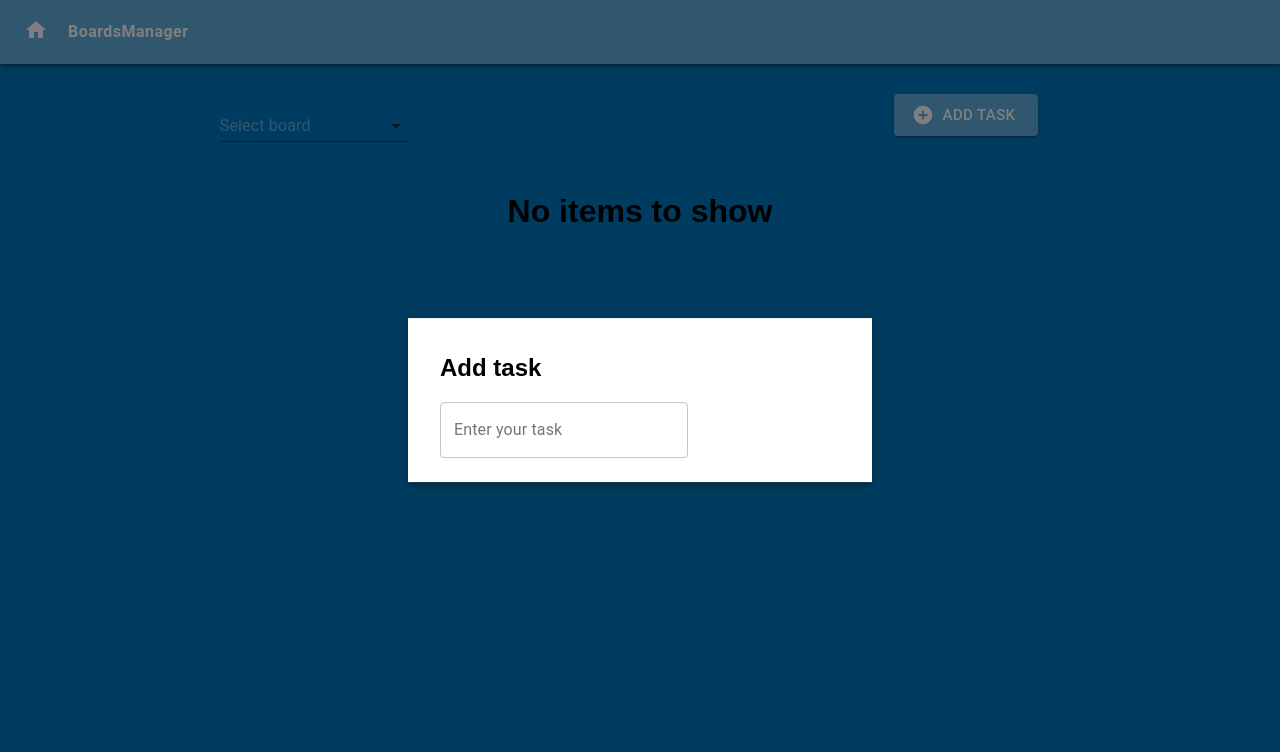
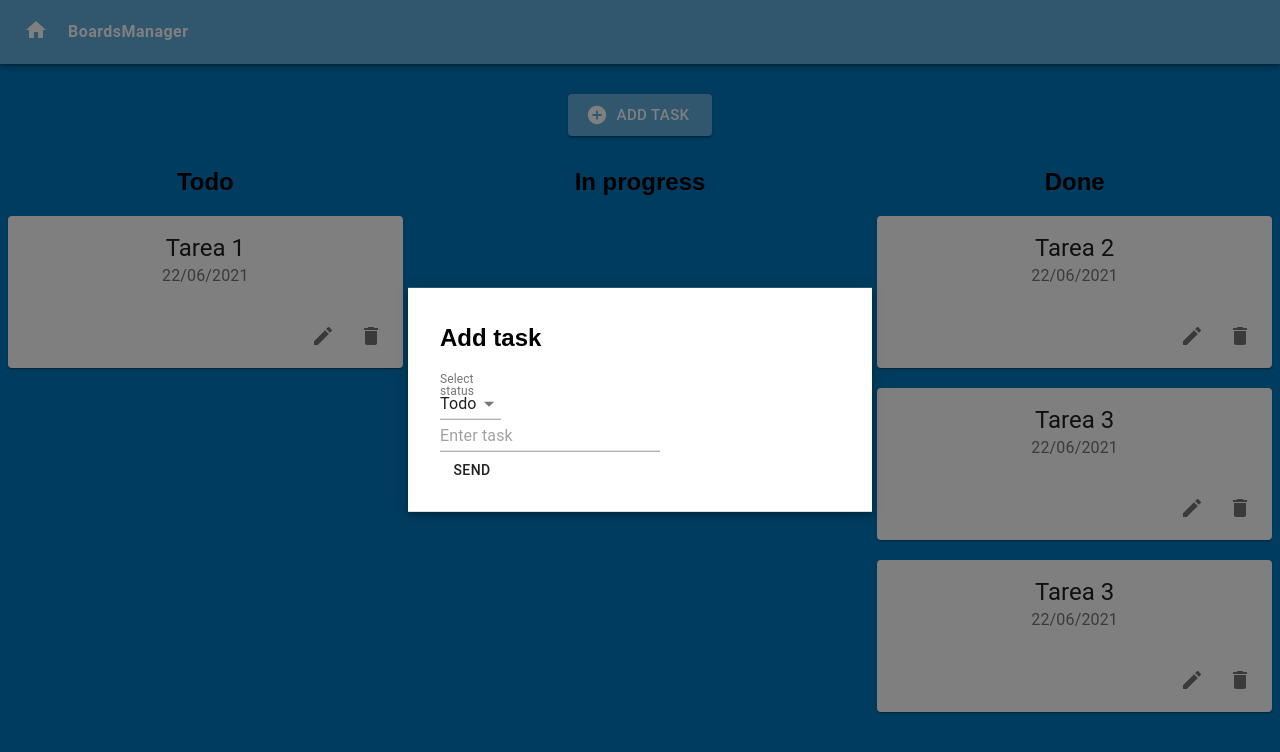
Before and after one commit to byJavimo/todoTrelloApp-react, a React (Create React App) app: page /boards-manager in a window 1280 px wide. Both pictures are taken after a click on the button "ADD TASK". Shown: the top 752 px of the page. Built offline with nearby package versions, Linux system fonts and the light colour scheme.

Commit message:
Adding removing warning modal and update logic

```diff
--- a/src/components/CreateTaskModal/CreateTaskModal.js
+++ b/src/components/CreateTaskModal/CreateTaskModal.js
@@ -1,7 +1,12 @@
 import React from 'react';
 import { makeStyles } from '@material-ui/core/styles';
-import TextField from '@material-ui/core/TextField';
 import Modal from '@material-ui/core/Modal';
+import InputLabel from '@material-ui/core/InputLabel';
+import MenuItem from '@material-ui/core/MenuItem';
+import FormControl from '@material-ui/core/FormControl';
+import Select from '@material-ui/core/Select';
+import Button from '@material-ui/core/Button';
+import Input from '@material-ui/core/Input';
 
 function getModalStyle() {
     const top = 50;
@@ -15,38 +20,79 @@ function getModalStyle() {
   }
 
   const useStyles = makeStyles((theme) => ({
-    paper: {
+    modal: {
       position: 'absolute',
       width: 400,
       backgroundColor: theme.palette.background.paper,
       boxShadow: theme.shadows[5],
-      padding: theme.spacing(2, 4, 3),
+      padding: theme.spacing(2, 4, 3)
     }
   }));
 
-  export default function CreateTaskModal({open, onHandleClose}) {
+  export default function CreateTaskModal({open, onHandleClose, onCreateTask}) {
     const classes = useStyles();
+    const [task, setTask] = React.useState({});
+    const [status, setStatus] = React.useState(0);
+
+    const handleChange = (event) => {
+      task.name = event.target.value;
+      setTask(task);
+    }
+
+    const selectStatus = (event) => {
+      setStatus(event.target.value);
+    };
+
+    const createTask = (event) => {
+      if (task.name) {
+          task.status = status;
+          task.boardId = 1;
+          onCreateTask(task);
+          setTask({});
+      }
+      onHandleClose();
+    }
+
     // getModalStyle is not a pure function, we roll the style only on the first render
     const [modalStyle] = React.useState(getModalStyle);
-    const body = (
-      <div style={modalStyle} className={classes.paper}>
-        <h2 id="create-task-modal-title">Add task</h2>
-        <form className={classes.form} noValidate autoComplete="off">
-            <TextField id="input-field-task" label="Enter your task" variant="outlined" />
-        </form>
-        <CreateTaskModal />
-      </div>
-    );
 
     return (
       <div>
         <Modal
+          id="create-task-modal"
           open={open}
           onClose={onHandleClose}
           aria-labelledby="create-task-modal-title"
-          id="create-task-modal"
         >
-          {body}
+          <div style={modalStyle}  className={classes.modal}>
+            <h2 id="create-task-modal-title">Add task</h2>
+            <form>
+              <div className="full-width">
+                <FormControl className="select-board-input">
+                <InputLabel id="status-simple-select-label">Select status</InputLabel>
+                  <Select
+                    labelId="status-simple-select-label"
+                    id="status-simple-select"
+                    value={status}
+                    onChange={selectStatus}
+                  >
+                    <MenuItem value={0}> Todo </MenuItem>
+                    <MenuItem value={1}> In progress</MenuItem>
+                    <MenuItem value={2}> Done </MenuItem>
+                  </Select>
+                </FormControl>
+              </div>
+              <div className="full-width">
+                <Input className="input-field-task-name" onChange={handleChange} placeholder="Enter task"></Input>
+              </div>
+              <div className="full-width">
+                <Button onClick={createTask}>
+                  Send
+                </Button>
+              </div>
+            </form>
+            <CreateTaskModal />
+          </div>
         </Modal>
       </div>
     );
--- a/src/components/CreateTaskModal/CreateTaskModal.scss
+++ b/src/components/CreateTaskModal/CreateTaskModal.scss
@@ -1,3 +1,13 @@
-#create-task-modal > div.makeStyles-paper-7 > form > div {
-    width: 100%;
+#create-task-modal {
+
+    .MuiInput-underline:after {
+        border-bottom: 2px solid black;
+    }
+
+    .full-width {
+        width: 100%;
+        .MuiFormControl-root {
+            min-width: 100%;
+        }
+    }
 }
--- a/src/components/ItemCard/ItemCard.js
+++ b/src/components/ItemCard/ItemCard.js
@@ -7,6 +7,7 @@ import IconButton from '@material-ui/core/IconButton';
 import EditIcon from '@material-ui/icons/Edit';
 import DeleteIcon from '@material-ui/icons/Delete';
 import UpdateTaskModal from '../UpdateTaskModal/UdateTaskModal.js';
+import RemoveWarningModal from '../RemoveWarningModal/RemoveWarningModal.js';
 
 const useStyles = makeStyles(() => ({
   root: {
@@ -17,36 +18,46 @@ const useStyles = makeStyles(() => ({
   }
 }));
 
-export default function TaskCard(props) {
+export default function ItemCard({item, deleteAction, updateAction}) {
   const classes = useStyles();
-  const [open, setOpen] = React.useState(false);
+  const [openUpdateModal, setOpenUpdateModal] = React.useState(false);
+  const [openRemoveModal, setOpenRemoveModal] = React.useState(false);
 
-  const openUpdateTaskModal = () => {
-    setOpen(true);
+  const openUpdateItemModal = () => {
+    setOpenUpdateModal(true);
   };
 
-  const closeUpdateTaskModal = () => {
-    setOpen(false);
+  const closeUpdateItemModal = () => {
+    setOpenUpdateModal(false);
+  };
+
+  const openRemoveItemModal = () => {
+    setOpenRemoveModal(true);
+  };
+
+  const closeRemoveItemModal = () => {
+    setOpenRemoveModal(false);
   };
 
   const deleteTask = () => {
-    console.log('Delete task!');
-  };
+    deleteAction(item.id);
+  }
 
   return (
     <>
-      <UpdateTaskModal open={open} onHandleClose={closeUpdateTaskModal}></UpdateTaskModal>
-      <Card className={classes.root}>
+      <RemoveWarningModal open={openRemoveModal} onHandleClose={closeRemoveItemModal} onRemoveItem={deleteTask}></RemoveWarningModal>
+      <UpdateTaskModal open={openUpdateModal} onHandleClose={closeUpdateItemModal} onUpdateTask={updateAction}></UpdateTaskModal>
+      <Card className={classes.root} id={item.id}>
         <CardHeader
-          title={props.name}
-          subheader={props.date}
+          title={item.name}
+          subheader={item.date}
         />
 
         <CardActions disableSpacing className={classes.actions}>
-          <IconButton aria-label="edit" onClick={openUpdateTaskModal}>
+          <IconButton aria-label="edit" onClick={openUpdateItemModal}>
             <EditIcon />
           </IconButton>
-          <IconButton aria-label="delete" onClick={deleteTask}>
+          <IconButton aria-label="delete" onClick={openRemoveItemModal}>
             <DeleteIcon />
           </IconButton>
         </CardActions>
--- /dev/null
+++ b/src/components/RemoveWarningModal/RemoveWarningModal.js
@@ -0,0 +1,72 @@
+import React from 'react';
+import { makeStyles } from '@material-ui/core/styles';
+import Modal from '@material-ui/core/Modal';
+import InputLabel from '@material-ui/core/InputLabel';
+import MenuItem from '@material-ui/core/MenuItem';
+import FormControl from '@material-ui/core/FormControl';
+import Select from '@material-ui/core/Select';
+import Button from '@material-ui/core/Button';
+import Input from '@material-ui/core/Input';
+
+function getModalStyle() {
+    const top = 50;
+    const left = 50;
+
+    return {
+      top: `${top}%`,
+      left: `${left}%`,
+      transform: `translate(-${top}%, -${left}%)`,
+    };
+  }
+
+  const useStyles = makeStyles((theme) => ({
+    modal: {
+      position: 'absolute',
+      width: 400,
+      backgroundColor: theme.palette.background.paper,
+      boxShadow: theme.shadows[5],
+      padding: theme.spacing(2, 4, 3)
+    },
+    title: {
+        color: 'red'
+    }
+  }));
+
+  export default function RemoveWarningModal({open, onHandleClose, onRemoveItem}) {
+    const classes = useStyles();
+
+    const deleteTask = (event) => {
+      onRemoveItem();
+      onHandleClose();
+    }
+
+    // getModalStyle is not a pure function, we roll the style only on the first render
+    const [modalStyle] = React.useState(getModalStyle);
+
+    return (
+      <div>
+        <Modal
+          id="create-task-modal"
+          open={open}
+          onClose={onHandleClose}
+          aria-labelledby="create-task-modal-title"
+        >
+          <div style={modalStyle}  className={classes.modal}>
+            <h2 id="create-task-modal-title">Remove task</h2>
+            <div className="full-width">
+                <h3 className={classes.title}> Are you sure you want to remove this item? </h3>
+            </div>
+            <div className="full-width">
+                <Button onClick={deleteTask}>
+                    Accept
+                </Button>
+                <Button onClick={onHandleClose}>
+                    Cancel
+                </Button>
+            </div>
+            <RemoveWarningModal />
+          </div>
+        </Modal>
+      </div>
+    );
+  }
--- a/src/components/UpdateTaskModal/UdateTaskModal.js
+++ b/src/components/UpdateTaskModal/UdateTaskModal.js
@@ -1,7 +1,12 @@
 import React from 'react';
 import { makeStyles } from '@material-ui/core/styles';
-import TextField from '@material-ui/core/TextField';
 import Modal from '@material-ui/core/Modal';
+import FormControl from '@material-ui/core/FormControl';
+import InputLabel from '@material-ui/core/InputLabel';
+import Select from '@material-ui/core/Select';
+import MenuItem from '@material-ui/core/MenuItem';
+import Button from '@material-ui/core/Button';
+import Input from '@material-ui/core/Input';
 
 function getModalStyle() {
     const top = 50;
@@ -24,16 +29,58 @@ function getModalStyle() {
     }
   }));
 
-  export default function UpdateTaskModal({open, onHandleClose}) {
+  export default function UpdateTaskModal({open, task, onHandleClose, onUpdateTask}) {
     const classes = useStyles();
+    const [status, setStatus] = React.useState(0);
+    const [taskName, setTaskName] = React.useState('');
+
+    const selectStatus = (event) => {
+      setStatus(event.target.value);
+    };
+
+    const handleChange = (event) => {
+      task.name = event.target.value;
+      setTaskName(taskName);
+    }
+
+    const updateTask = () => {
+      if (task) {
+          task.status = status;
+          onUpdateTask(task);
+      }
+      onHandleClose();
+    }
+
     // getModalStyle is not a pure function, we roll the style only on the first render
     const [modalStyle] = React.useState(getModalStyle);
     const body = (
       <div style={modalStyle} className={classes.paper}>
         <h2 id="update-task-modal-title">Update task</h2>
-        <form className={classes.form} noValidate autoComplete="off">
-            <TextField id="input-field-task" label="Enter your task" variant="outlined" />
-        </form>
+        <form>
+              <div className="full-width">
+                <FormControl className="select-board-input">
+                <InputLabel id="status-simple-select-label">Select status</InputLabel>
+                  <Select
+                    labelId="status-simple-select-label"
+                    id="status-simple-select"
+                    value={status}
+                    onChange={selectStatus}
+                  >
+                    <MenuItem value={0}> Todo </MenuItem>
+                    <MenuItem value={1}> In progress</MenuItem>
+                    <MenuItem value={2}> Done </MenuItem>
+                  </Select>
+                </FormControl>
+              </div>
+              <div className="full-width">
+                <Input className="input-field-task-name" onChange={handleChange} placeholder="Enter task"></Input>
+              </div>
+              <div className="full-width">
+                <Button onClick={updateTask}>
+                  Update
+                </Button>
+              </div>
+            </form>
         <UpdateTaskModal />
       </div>
     );
--- a/src/views/BoardsManager/BoardsManager.js
+++ b/src/views/BoardsManager/BoardsManager.js
@@ -1,8 +1,4 @@
 import React from 'react';
-import InputLabel from '@material-ui/core/InputLabel';
-import MenuItem from '@material-ui/core/MenuItem';
-import FormControl from '@material-ui/core/FormControl';
-import Select from '@material-ui/core/Select';
 import Grid from '@material-ui/core/Grid';
 import Button from '@material-ui/core/Button';
 import AddCircleIcon from '@material-ui/icons/AddCircle';
@@ -12,12 +8,61 @@ import CreateTaskModal from '../../components/CreateTaskModal/CreateTaskModal.js
 import './BoardsManager.scss';
 
 const BoardsManager = () => {
-  const [board, setBoard] = React.useState('');
   const [open, setOpen] = React.useState(false);
+  const [tasks, setTasks] = React.useState(
+    [
+      {
+        id: 0,
+        status: 0,
+        name: 'Tarea 1',
+        boardId: 1,
+        date: '22/06/2021'
+      },
+      {
+        id: 1,
+        status: 2,
+        name: 'Tarea 2',
+        boardId: 1,
+        date: '22/06/2021'
+      },
+      {
+        id: 2,
+        status: 2,
+        name: 'Tarea 3',
+        boardId: 1,
+        date: '22/06/2021'
+      },
+      {
+        id: 3,
+        status: 2,
+        name: 'Tarea 3',
+        boardId: 1,
+        date: '22/06/2021'
+      }
+    ]
+  )
 
-  const selectBoard = (event) => {
-    setBoard(event.target.value);
-  };
+  const handleTaskCreation = (task) => {
+    task.id = tasks.length + 1;
+    task.date = Date.now()
+    tasks.push(task);
+    setTasks(tasks);
+  }
+
+  const handleTaskRemoval = (taskId) => {
+    const newTasks = tasks.filter((task) => {
+      if (task.id !== taskId) {
+        return task;
+      }
+    })
+    setTasks(newTasks);
+  }
+
+  const handleUpdateTask = (task) => {
+    const foundIndex = tasks.findIndex(x => x.id === task.id);
+    tasks[foundIndex] = task;
+    setTasks(tasks);
+  }
 
   const handleOpenCreateTaskModal = () => {
     setOpen(true);
@@ -27,81 +72,26 @@ const BoardsManager = () => {
     setOpen(false);
   };
 
-  const deleteTask = (event) => {
-    console.log('Delete task', event.target.value);
-  };
-
-  const updateTask = (event) => {
-    console.log('Update task', event.target.value);
-  };
-
-  // const tasks = [
-  //   {
-  //     id: 0,
-  //     status: 0,
-  //     name: 'Tarea 1',
-  //     boardId: 1,
-  //     date: '22/06/2021'
-  //   },
-  //   {
-  //     id: 2,
-  //     status: 2,
-  //     name: 'Tarea 2',
-  //     boardId: 1,
-  //     date: '22/06/2021'
-  //   },
-  //   {
-  //     id: 2,
-  //     status: 2,
-  //     name: 'Tarea 3',
-  //     boardId: 1,
-  //     date: '22/06/2021'
-  //   },
-  //   {
-  //     id: 2,
-  //     status: 2,
-  //     name: 'Tarea 3',
-  //     boardId: 1,
-  //     date: '22/06/2021'
-  //   }
-  // ]
-
-  const tasks = [];
-
   const hasTasks = () => {
     return tasks.length > 0;
   }
 
   const mapTasksByStatus = (status) => {
-    console.log(status);
-    return tasks.map((item) => {
+    return tasks.map((item, key) => {
       if (item.status === status) {
-        return <ItemCard name={item.name} date={item.date}></ItemCard>
+        return <ItemCard key={key}
+                         item={item}
+                         deleteAction={handleTaskRemoval}
+                         updateAction={handleUpdateTask}></ItemCard>
       }
     })
 
   }
-
     return (
       <div className='boards-manager'>
-        <CreateTaskModal open={open} onHandleClose={handleCloseCreateTaskModal}/>
+        <CreateTaskModal open={open} onHandleClose={handleCloseCreateTaskModal} onCreateTask={handleTaskCreation}/>
         <Grid container spacing={3}>
-          <Grid item xs={6}>
-            <FormControl className="select-board-input">
-              <InputLabel id="board-simple-select-label">Select board</InputLabel>
-              <Select
-                labelId="board-simple-select-label"
-                id="board-simple-select"
-                value={board}
-                onChange={selectBoard}
-              >
-                <MenuItem value={1}> Tablero 1</MenuItem>
-                <MenuItem value={2}> Board 2</MenuItem>
-                <MenuItem value={3}> Board 3</MenuItem>
-              </Select>
-            </FormControl>
-          </Grid>
-          <Grid item xs={6}>
+          <Grid item xs={12}>
             <Button
               variant="contained"
               size="large"
--- a/src/views/Home/Home.js
+++ b/src/views/Home/Home.js
@@ -31,7 +31,7 @@ const Home = () => {
 
     const mapBoards = () => {
       return boards.map((board) => {
-        return <ItemCard name={board.name}  deleteAction={deleteBoard} updateAction={updateBoard} />;
+        return <ItemCard item={board}  deleteAction={deleteBoard} updateAction={updateBoard} />;
       })
     }
 
```
Also changed, not shown: src/components/RemoveWarningModal/RemoveWarningModal.scss (added).
